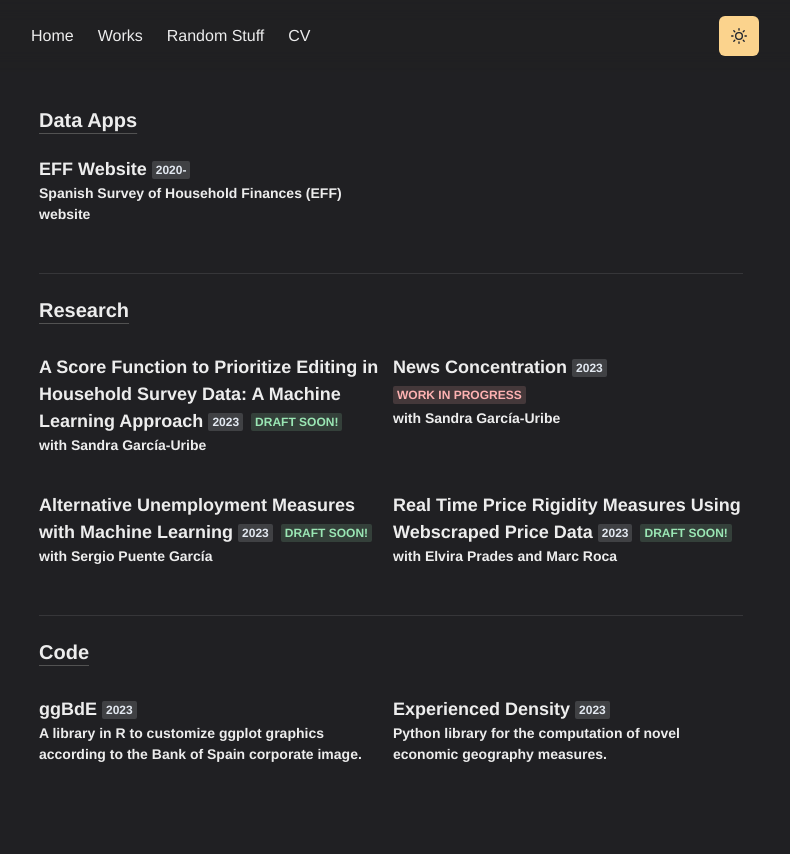
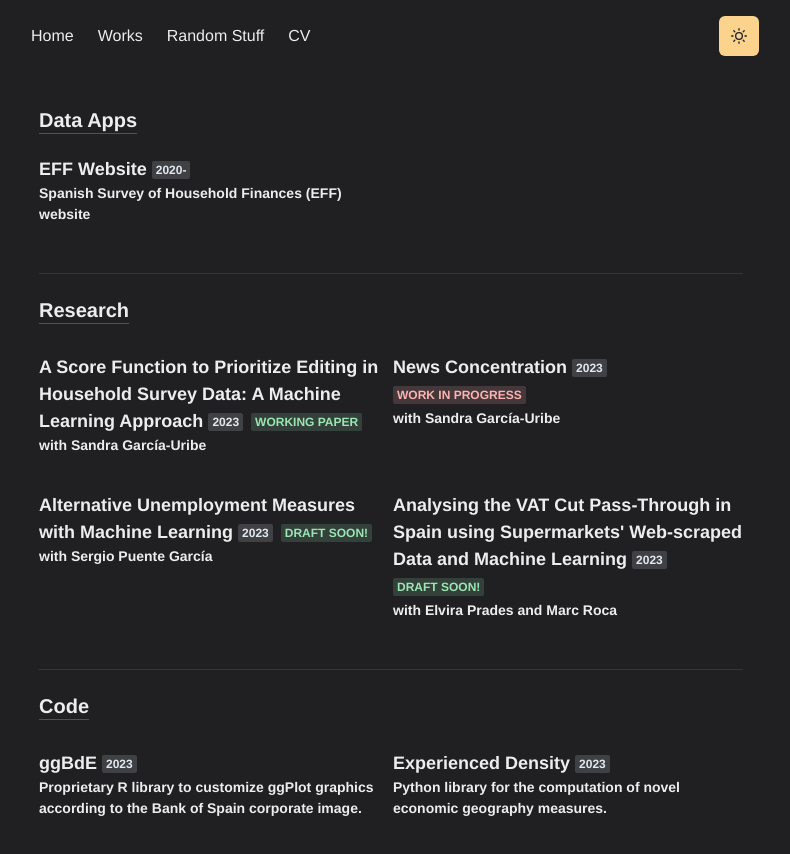
Before and after one commit to nicoforteza/web, a Next.js app: page /works in a window 1280 px wide. Shown: the top 854 px of the page, without its empty margins (249-1039 px from the left). Built offline with nearby package versions, Linux system fonts and the light colour scheme; a web font is replaced by a local one.

Commit message:
update october 23'

```diff
--- a/components/grid-item.js
+++ b/components/grid-item.js
@@ -79,6 +79,32 @@ export const WorkGridItem = ({ children, id, title, thumbnail, meta1, meta2, met
   </Box>
 )
 
+export const LinkGridItem = ({ children, id, title, href, meta1, meta2, meta_color_1, meta_color_2 }) => (
+  <Box w="100%" textAlign="left">
+    <LinkBox
+      as={NextLink}
+      href={href}
+      scroll={false}
+      cursor="pointer"
+      target="_blank"
+    >
+      <LinkOverlay as="div" href={href} target='_blank'>
+        <Text mt={2} fontSize={18}>
+        {title}
+        <span> </span>
+        <Meta color={meta_color_1}>
+        {meta1}
+        </Meta>
+        <Meta color={meta_color_2}>
+        {meta2}
+        </Meta>
+        </Text>
+      </LinkOverlay>
+      <Text fontSize={14}>{children}</Text>
+    </LinkBox>
+  </Box>
+)
+
 export const WorkGridItemExternal = ({ children, href, id, title, thumbnail, meta1, meta2, meta_color_1, meta_color_2 }) => (
   <Box w="100%" textAlign="left">
     <LinkBox
--- a/next.config.js
+++ b/next.config.js
@@ -1,5 +1,5 @@
 module.exports = {
-  assetPrefix: "/web/",
+  /*assetPrefix: "/web/",*/
   reactStrictMode: true,
   env: {
     noflash: '/noflash.js'
--- a/pages/works.js
+++ b/pages/works.js
@@ -1,7 +1,7 @@
-import { Container, Heading, SimpleGrid, Divider } from '@chakra-ui/react'
+import { Container, Heading, SimpleGrid, Divider, Link } from '@chakra-ui/react'
 import Layout from '../components/layouts/article'
 import Section from '../components/section'
-import { WorkGridItem, WorkGridItemNoLink, WorkGridItemExternal } from '../components/grid-item'
+import { WorkGridItem, WorkGridItemNoLink, WorkGridItemExternal, LinkGridItem } from '../components/grid-item'
 
 const Works = () => (
   <Layout title="Works" duration={0.5}>
@@ -31,15 +31,15 @@ const Works = () => (
 
       <SimpleGrid columns={[1, 1, 2]} gap={1}>
         <Section delay={0.3}>
-          <WorkGridItem
-          id="efferrors"
+          <LinkGridItem
+          href="https://www.bde.es/f/webbe/SES/Secciones/Publicaciones/PublicacionesSeriadas/DocumentosTrabajo/23/Files/dt2330e.pdf"
           title="A Score Function to Prioritize Editing in Household Survey Data: A Machine Learning Approach"
           meta1="2023"
-          meta2="Draft soon!"
+          meta2="Working Paper"
           meta_color_2={"green"}
           >
           with Sandra García-Uribe
-          </WorkGridItem>
+          </LinkGridItem>
         </Section>
 
         <Section delay={0.3}>
@@ -67,7 +67,7 @@ const Works = () => (
 
         <Section delay={0.3}>
           <WorkGridItemNoLink
-            title="Real Time Price Rigidity Measures Using Webscraped Price Data"
+            title="Analysing the VAT Cut Pass-Through in Spain using Supermarkets' Web-scraped Data and Machine Learning"
             meta_color_2={"green"}
             meta2="Draft soon!"
             meta1="2023"
@@ -92,7 +92,7 @@ const Works = () => (
            title="ggBdE"
            meta1={"2023"}
            >
-          A library in R to customize ggplot graphics according to the Bank of Spain corporate image.
+          Proprietary R library to customize ggPlot graphics according to the Bank of Spain corporate image.
           </WorkGridItemNoLink>
         </Section>
 
```
Also changed, not shown: pages/index.js (+15 -8 lines), pages/works/efferrors.js (+13 -3 lines), 2 other files (tests, documents, lock files or other folders).
